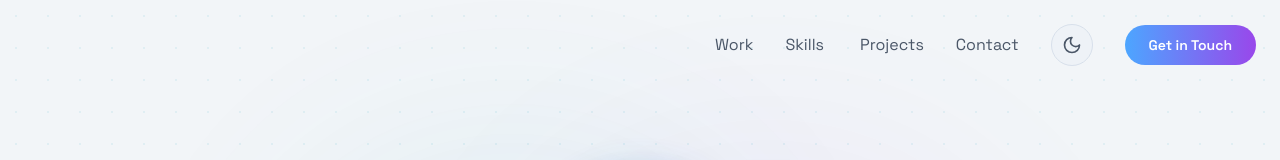
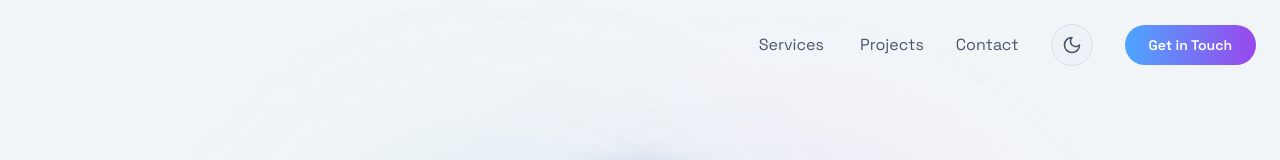
Before and after one commit to oussamarca/oussamaabdel, a React (Vite) app: page / in a window 1280 px wide. Shown: the top 160 px of the page. Built offline with nearby package versions, Linux system fonts and the light colour scheme; the HTML template or start-up script is replaced by a standard one.

Commit message:
Changes
Co-authored-by: oussamarca <161063766+oussamarca@users.noreply.github.com>

```diff
--- a/src/components/layout/Navbar.tsx
+++ b/src/components/layout/Navbar.tsx
@@ -4,10 +4,7 @@ import { Button } from "@/components/ui/button";
 import { Menu, X, Github, Sun, Moon } from "lucide-react";
 
 const navLinks = [{
-  name: "Work",
-  href: "#work"
-}, {
-  name: "Skills",
+  name: "Services",
   href: "#skills"
 }, {
   name: "\u00a0Projects",
```
